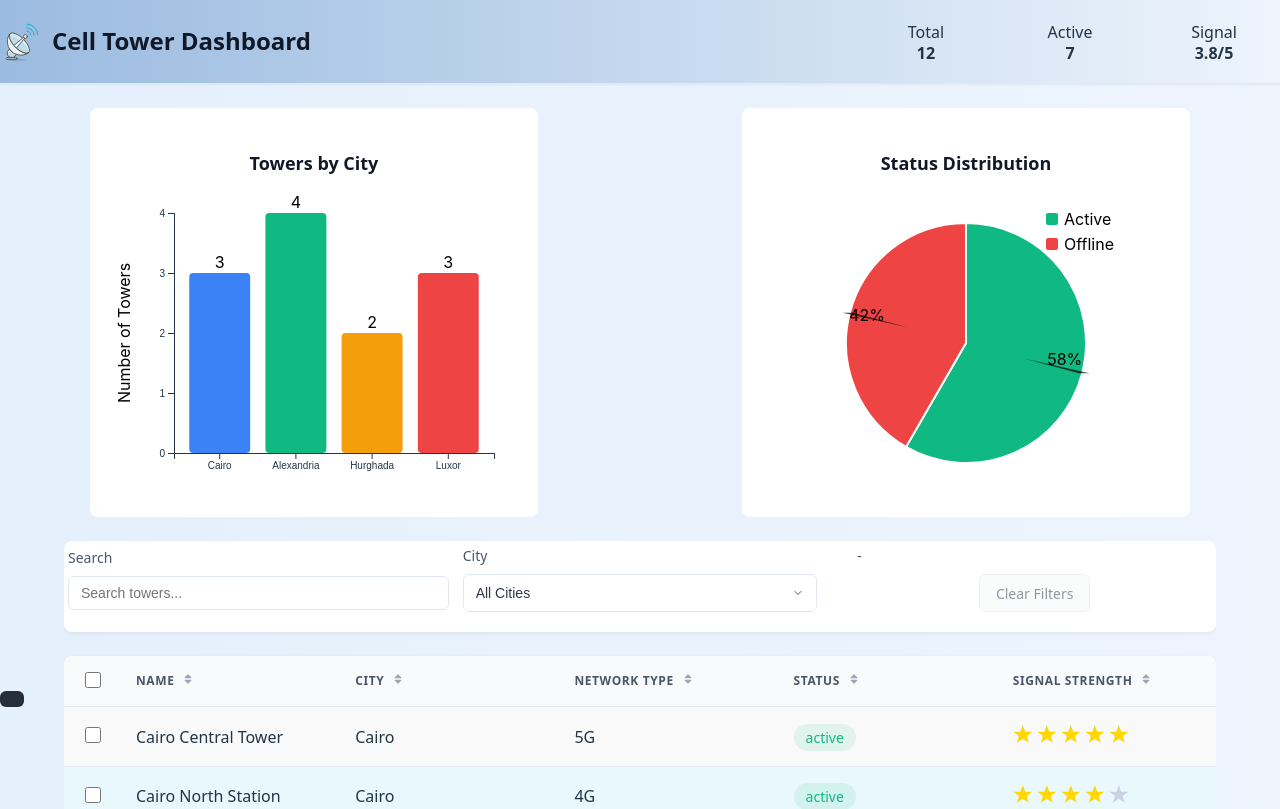
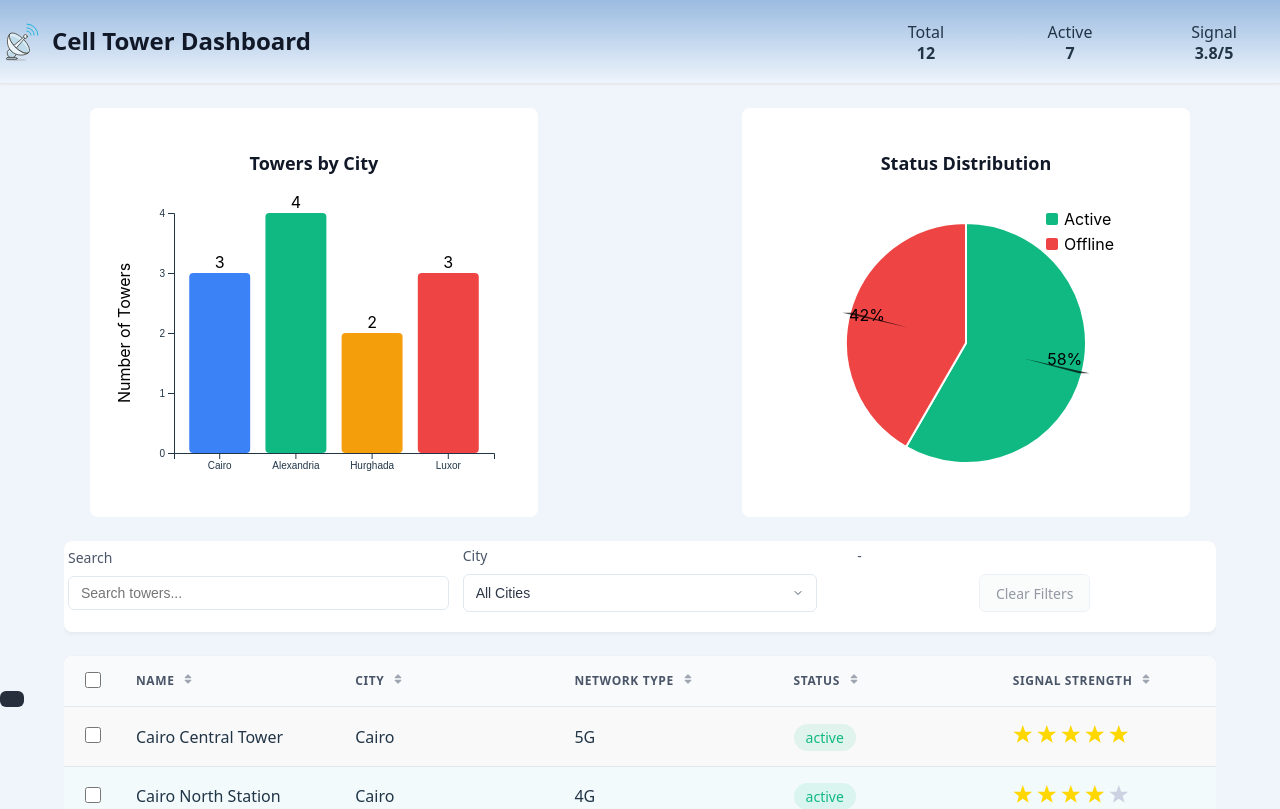
Before and after one commit to SaLim-Sayed/cell-tower-dashboard, a React (Vite) app: page / in a window 1280 px wide. Shown: the top 809 px of the page. Built offline with nearby package versions, Linux system fonts and the light colour scheme.

Commit message:
updeat: header colors

```diff
--- a/src/App.css
+++ b/src/App.css
@@ -1,7 +1,7 @@
 #root {
   min-width: 100%;
    text-align: center;
-  background: linear-gradient(90deg, #e5f0fd, #edf4fc);
+  background: linear-gradient(90deg, #f0f5fc, #f0f5fb);
 
 }
 .App {
--- a/src/components/DataSection/DataTable/DataTable.scss
+++ b/src/components/DataSection/DataTable/DataTable.scss
@@ -98,7 +98,7 @@
     }
 
     &:nth-child(even) {
-      background-color: #e8f8fc;
+      background-color: #f2fafc;
     }
     &.clickable {
       cursor: pointer;
@@ -276,9 +276,7 @@
     }
   }
 
-  &--stack {
-    // Will show stacked view on mobile via JS
-  }
+
 
   // Tablet responsive adjustments
   @media (max-width: 1024px) {
--- a/src/components/Header/Header.scss
+++ b/src/components/Header/Header.scss
@@ -4,7 +4,7 @@
 @import '../../styles/mixins';
 
 .header {
-  background: linear-gradient(90deg, #9bbbe0, #edf4fc); // Blue gradient
+  background: linear-gradient(180deg, #9bbbe0, #edf4fc); // Blue gradient
   border-bottom: 1px solid map.get($colors, border);
   box-shadow: map.get($shadows, sm);
   position: sticky;
```
